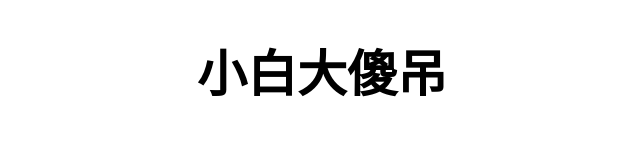
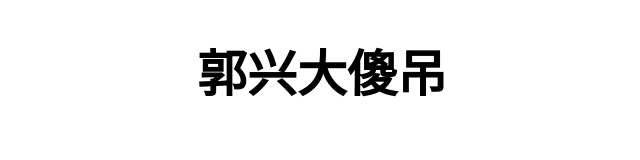
Before and after one commit to guoxing2019/guoxing2019.github.io, a plain HTML site: page index.html in a window 1280 px wide. Shown: the whole page, without its empty margins (318-958 px from the left). Drawn offline with Linux system fonts and the light colour scheme.

Commit message:
Update index.html

```diff
--- a/index.html
+++ b/index.html
@@ -11,6 +11,6 @@
     </style>
 </head>
 <body>
-    <h1>小白大傻吊</h1>
+    <h1>郭兴大傻吊</h1>
 </body>
 </html>
```
